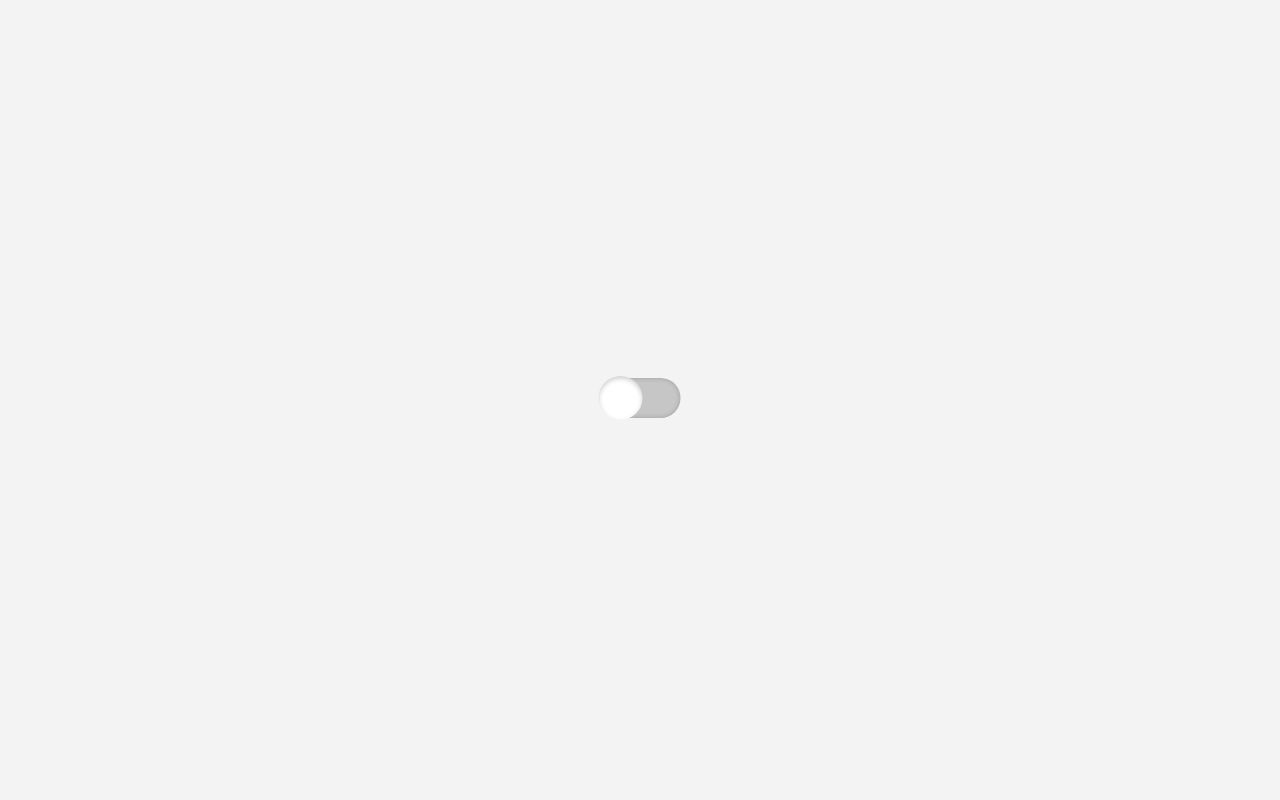
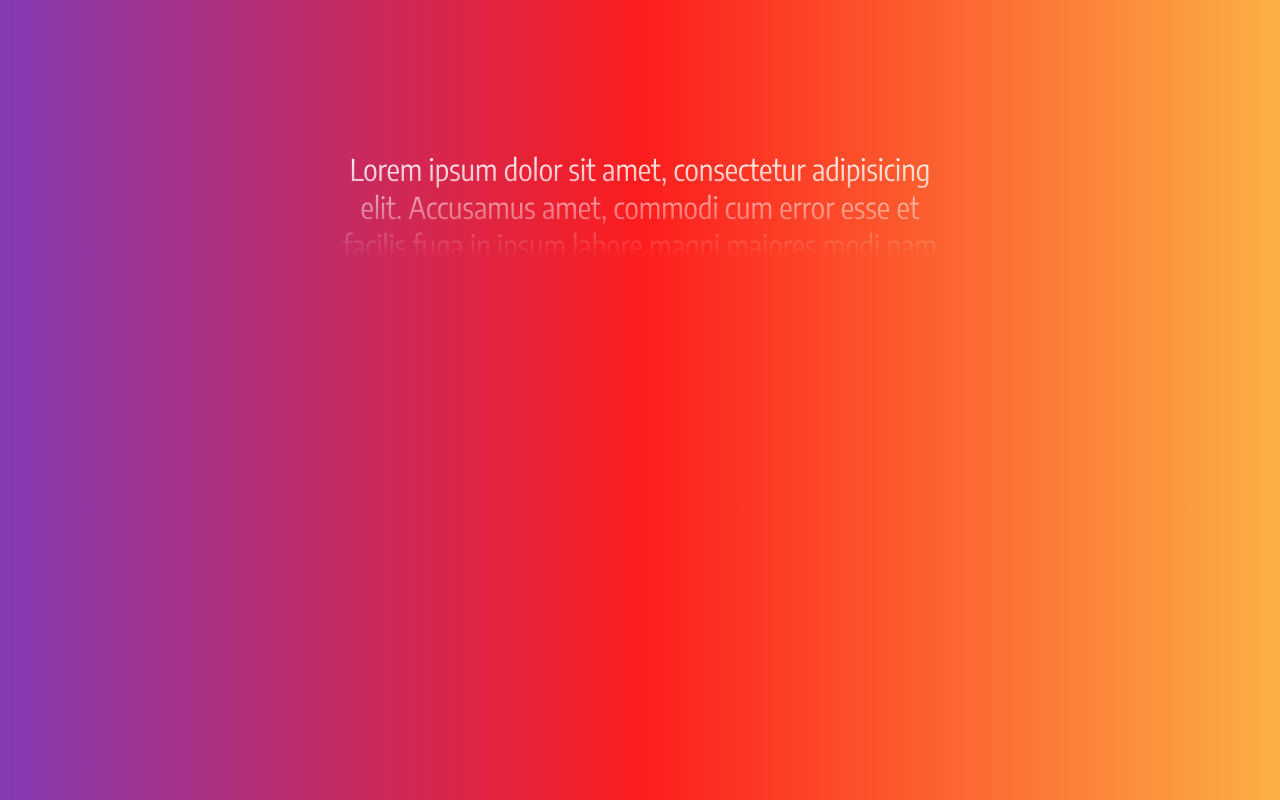
Before and after one commit to LypkaB/CSS-features, a plain HTML site: page index.html in a window 1280 px wide. Drawn offline with Linux system fonts and the light colour scheme.

Commit message:
Fade In text hover effect

```diff
--- a/css/style.css
+++ b/css/style.css
@@ -1,45 +1,57 @@
+/* -------------------------------------------------
+	Font
+   ------------------------------------------------- */
+@font-face {
+    font-family: 'Encode Sans Condensed';
+    src: url('../font/EncodeSansCondensed-Regular.ttf') format('truetype');
+    font-weight: normal;
+    font-style: normal;
+    font-display: swap;
+}
+
+/* -------------------------------------------------
+	Styles
+   ------------------------------------------------- */
 body {
     margin: 0;
     padding: 0;
-    background-color: #f3f3f3;
+    font-family: 'Encode Sans Condensed', sans-serif;
 }
 
-.center {
-    position: absolute;
-    top: 50%;
-    left: 50%;
-    transform: translate(-50%, -50%);
-}
-
-input[type="checkbox"] {
-    position: relative;
-    width: 80px;
-    height: 40px;
-    -webkit-appearance: none;
-    border-radius: 20px;
-    background: #c6c6c6;
-    box-shadow: inset 0 0 5px rgba(0, 0, 0, 0.2);
-    outline: none;
-}
-
-input:checked[type="checkbox"] {
-    background: #03a9f4;
-}
-
-input[type="checkbox"]::before {
-    content: '';
-    width: 40px;
-    height: 40px;
-    border-radius: 20px;
-    background: white;
-    box-shadow: inset 0 2px 5px rgba(0, 0, 0, 0.2);
+section {
+    width: 100%;
+    height: 100vh;
+    background: rgb(131,58,180);
+    background: linear-gradient(90deg, rgba(131,58,180,1) 0%, rgba(253,29,29,1) 50%, rgba(252,176,69,1) 100%);
     position: absolute;
     top: 0;
     left: 0;
-    transform: scale(1.1);
+}
+
+section p {
+    width: 600px;
+    margin: 150px auto 0;
+    padding: 0;
+    position: relative;
+    font-size: 30px;
+    color: white;
+    text-shadow: 0 2px 15px rgba(0, 0, 0, .5);
+    mix-blend-mode: screen;
+    text-align: center;
+}
+
+section p::before {
+    content: '';
+    position: absolute;
+    top: 0;
+    left: 0;
+    width: 100%;
+    height: 100%;
+    background: linear-gradient(to bottom, transparent 0%, #000 40%) no-repeat 100% 100%;
+    background-size: 100% 100%;
     transition: .5s;
 }
 
-input:checked[type="checkbox"]::before {
-    left: 40px;
+section p:hover::before {
+    background-size: 100% 0;
 }
--- a/index.html
+++ b/index.html
@@ -12,8 +12,13 @@
     <link rel="stylesheet" href="css/style.css">
 </head>
 <body>
-    <div class="center">
-        <input type="checkbox" name="">
-    </div>
+    <section>
+        <p>
+            Lorem ipsum dolor sit amet, consectetur adipisicing elit. Accusamus amet, commodi cum error esse et facilis
+            fuga in ipsum labore magni maiores modi nam nostrum numquam obcaecati odio optio, pariatur possimus praesentium
+            quae quaerat quis ratione sit temporibus vel velit veritatis vero vitae voluptate? At cupiditate debitis eaque
+            nemo voluptatibus.
+        </p>
+    </section>
 </body>
 </html>
```
Also changed, not shown: font/EncodeSansCondensed-Regular.ttf (added).
